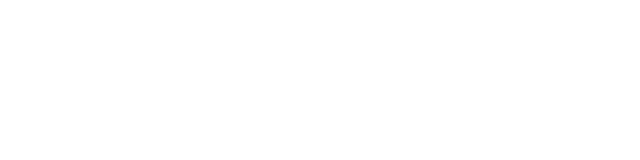
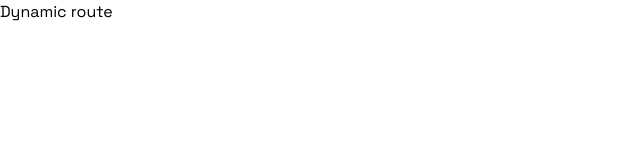
Before and after one commit to iann-mathaiya/100-Days-of-Code, a Vue app: page /challenges/1 in a window 1280 px wide. Before the commit this address had no page. Shown: the top 160 px of the page, without its empty margins (0-640 px from the left). Built offline with nearby package versions, Linux system fonts and the light colour scheme.

Commit message:
routing challenge details

```diff
--- a/src/router/index.ts
+++ b/src/router/index.ts
@@ -1,4 +1,5 @@
 import { createRouter, createWebHistory } from 'vue-router'
+import ChallengeDetails from '../views/ChallengeDetails.vue'
 import HomeView from '../views/HomeView.vue'
 
 const router = createRouter({
@@ -22,11 +23,7 @@ const router = createRouter({
       name: 'Challenges',
       component: () => import('../views/Challenges.vue')
     },
-    {
-      path: '/day-one',
-      name: 'Day 1',
-      component: () => import('../views/DayOne.vue')
-    }
+    { path: '/challenges/:id', component: ChallengeDetails  }
   ]
 })
 
--- /dev/null
+++ b/src/views/ChallengeDetails.vue
@@ -0,0 +1,6 @@
+<template>
+    <h1>Dynamic route</h1>
+</template>
+
+<script setup lang="ts">
+</script>
```
